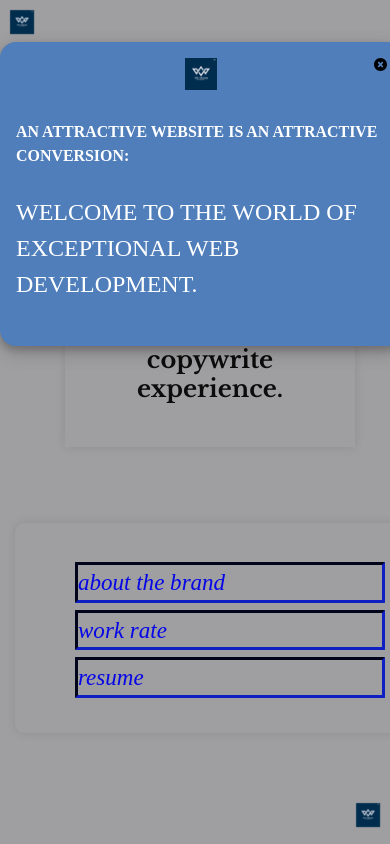
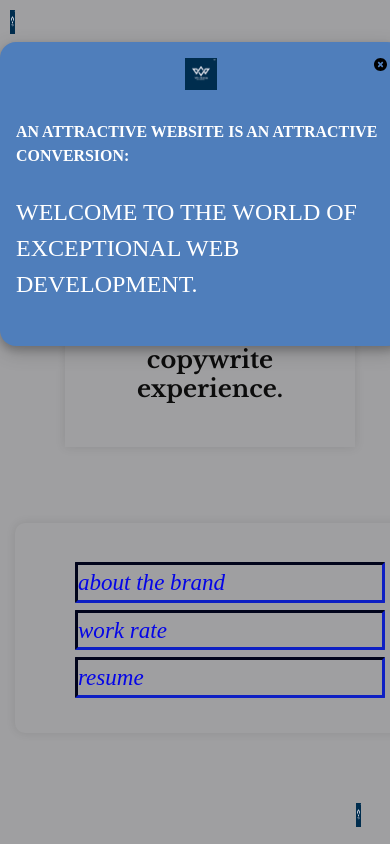
Before and after one commit to WizMaven/wizmavenwebpage, a plain HTML site: page index.html in a window 390 px wide. Shown: the top 844 px of the page. Drawn offline with nearby package versions, Linux system fonts and the light colour scheme.

Commit message:
Add files via upload

```diff
--- a/style.css
+++ b/style.css
@@ -239,6 +239,9 @@ a:active {
   .menulist {
     flex-basis: 40%;
   }
+  logo-top-left img, .logo-bottom-right img {
+    width: 10%;
+  }
 }
 
 
@@ -287,6 +290,9 @@ a:active {
     font-size: 1.5em;
     margin-bottom: 15px;
   }
+  l.ogo-top-left img, .logo-bottom-right img {
+    width: 15%;
+  }
 }
 
 /* Small mobile screens */
@@ -323,4 +329,7 @@ a:active {
   .menulist {
     font-size: 1.2em;
   }
+  .logo-top-left img, .logo-bottom-right img {
+    width: 20%;
+  }
 }
```
